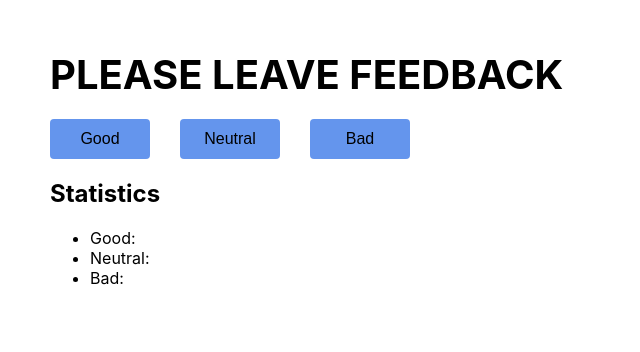
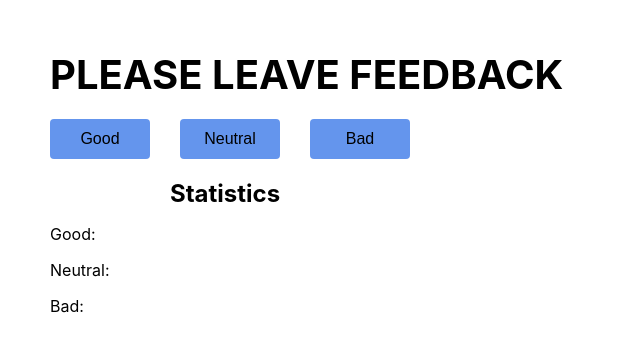
Before and after one commit to VitaNYCH/goit-react-hw-02-feedback, a React (Create React App) app: page / in a window 1280 px wide. Shown: the top 352 px of the page, without its empty margins (0-640 px from the left). Built offline with nearby package versions, Linux system fonts and the light colour scheme.

Commit message:
Added styles to the Statistics section

```diff
--- a/src/components/Statistics/Statistics.jsx
+++ b/src/components/Statistics/Statistics.jsx
@@ -1,17 +1,17 @@
 import React from 'react';
-
+import { StatisticsSection, StatisticsTitle, StatisticsList, StatisticsItem } from './Statistics.styled';
 class Statistics extends React.Component{
 
 render(){
 
-    return(<section>
-    <h2>Statistics</h2>
-    <ul>
-        <li>Good: </li>
-        <li>Neutral: </li>
-        <li>Bad: </li>
-    </ul>
-    </section>
+    return(<StatisticsSection>
+    <StatisticsTitle>Statistics</StatisticsTitle>
+    <StatisticsList>
+        <StatisticsItem>Good: </StatisticsItem>
+        <StatisticsItem>Neutral: </StatisticsItem>
+        <StatisticsItem>Bad: </StatisticsItem>
+    </StatisticsList>
+    </StatisticsSection>
 
     )
 }
--- a/src/components/Statistics/Statistics.styled.jsx
+++ b/src/components/Statistics/Statistics.styled.jsx
@@ -0,0 +1,27 @@
+import styled from '@emotion/styled';
+
+export const StatisticsSection = styled.section`
+margin: 0;
+margin-top: 20px;
+padding: 0;
+
+`;
+
+export const StatisticsTitle = styled.h2`
+margin:0 120px;
+`;
+
+export const StatisticsList = styled.ul`
+list-style: none;
+
+margin: 0 auto;
+padding: 0;
+`;
+
+export const StatisticsItem = styled.li`
+display:flex;
+flex-direction: column;
+margin-top: 16px;
+
+
+`;
```
